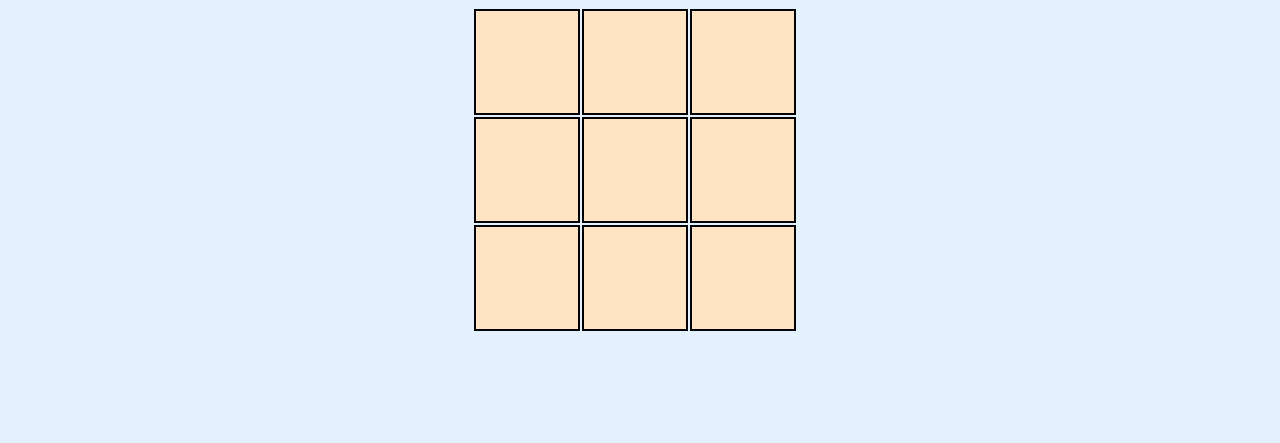
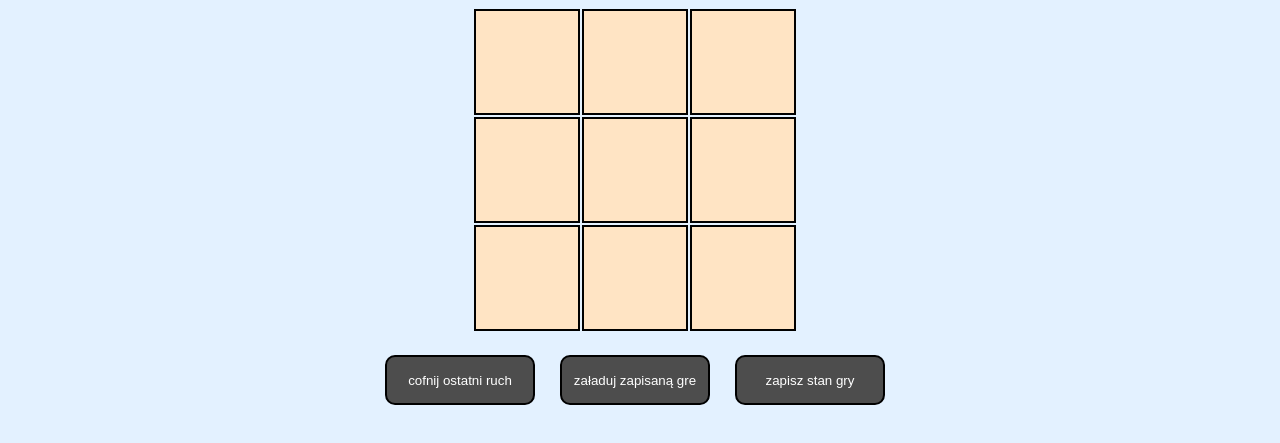
Before and after one commit to djarosz-hub/ProgramowanieAplikacjiWebowychLAB, a website built with webpack: page Lab4/dist/index.html in a window 1280 px wide. Both pictures are taken after a click on the item "KÓŁKO I KRZYŻYK". Shown: the part 235-678 px from the top of the page. Built offline with nearby package versions, Linux system fonts and the light colour scheme.

Commit message:
working on saving to session

```diff
--- a/Lab4/src/styles/_darkTheme.scss
+++ b/Lab4/src/styles/_darkTheme.scss
@@ -15,4 +15,7 @@
     --menuFontColor:rgba(245, 245, 245, 0.822);
     --gameFontColor:rgb(190, 190, 190);
     --cellColor:rgba(219, 219, 219, 0.5);
+    --undoBtnColor: rgb(49, 51, 83);
+    --saveBtnColor:rgb(32, 73, 42);
+    --loadBtnColor:rgb(50, 53, 30);
 }
--- a/Lab4/src/tictactoe/Board.ts
+++ b/Lab4/src/tictactoe/Board.ts
@@ -4,6 +4,9 @@ export default class Board {
     currentSymbol: number;
     tableSize: number;
     gameFinished: boolean;
+    ableToUndoMove: boolean;
+    ableToLoadGame: boolean;
+    ableToSaveGame: boolean;
     constructor(size: number) {
         this.gameFinished = false;
         this.currentSymbol = 1;
@@ -23,7 +26,13 @@ export default class Board {
             }
         }
         this.setHeaderValue(this.currentSymbol);
+        this.createSavingButtons();
+        this.ableToLoadGame = false;
+        this.ableToUndoMove = false;
+        this.ableToSaveGame = false;
+        this.checkSessionButtonsState();
     }
+    //#region logic section
     setHeaderValue(currSymbol: number): void {
         const header = <HTMLElement>document.getElementById('tttHeader');
         let val: string = "";
@@ -62,6 +71,7 @@ export default class Board {
             this.currentSymbol *= -1;
             this.setHeaderValue(this.currentSymbol);
         }
+        this.checkSessionButtonsState();
     }
     checkForGameFinish(): boolean {
         const size = this.tableSize;
@@ -196,4 +206,87 @@ export default class Board {
         }
         return correctCells;
     }
+    //#endregion
+
+    createSavingButtons(): void {
+        const container = <HTMLElement>document.getElementById('gameContainer');
+        const buttonHolder = <HTMLDivElement>document.createElement('div');
+        buttonHolder.classList.add('buttonsHolder');
+
+        const undoBtn = <HTMLButtonElement>document.createElement('button');
+        undoBtn.innerHTML = 'cofnij ostatni ruch';
+        undoBtn.classList.add('sessionBtn')
+        undoBtn.setAttribute('id', 'undoBtn');
+        undoBtn.setAttribute('disabled', 'true');
+        undoBtn.addEventListener('click', () => this.undoLastMove());
+
+        const saveBtn = <HTMLButtonElement>document.createElement('button');
+        saveBtn.innerHTML = 'zapisz stan gry';
+        saveBtn.classList.add('sessionBtn');
+        saveBtn.setAttribute('id', 'saveBtn');
+        saveBtn.setAttribute('disabled', 'true');
+        saveBtn.addEventListener('click', () => this.saveGame())
+
+        const loadBtn = <HTMLButtonElement>document.createElement('button');
+        loadBtn.innerHTML = 'załaduj zapisaną gre';
+        loadBtn.classList.add('sessionBtn');
+        loadBtn.setAttribute('id', 'loadBtn');
+        loadBtn.setAttribute('disabled', 'true');
+        loadBtn.addEventListener('click', () => this.loadGame())
+
+        buttonHolder.appendChild(undoBtn);
+        buttonHolder.appendChild(loadBtn);
+        buttonHolder.appendChild(saveBtn);
+
+        container.appendChild(buttonHolder)
+    }
+    checkSessionButtonsState(): void {
+        const lastMoveAvailable = sessionStorage.getItem('lastMove');
+        if (lastMoveAvailable) {
+            this.ableToUndoMove = true;
+        }
+        const savedGameAvailable = localStorage.getItem('savedGame');
+        if (savedGameAvailable) {
+            this.ableToLoadGame = true;
+        }
+        const anyMoveOnBoard = this.cells.some(x => x.cellValue !== undefined);
+        if (anyMoveOnBoard)
+            this.ableToSaveGame = true;
+        this.refreshSessionButtonsAvailability();
+    }
+    refreshSessionButtonsAvailability(): void {
+        const loadBtn = document.getElementById('loadBtn');
+        const saveBtn = document.getElementById('saveBtn');
+        const undoBtn = document.getElementById('undoBtn');
+        if(this.ableToUndoMove){
+            undoBtn?.removeAttribute('disabled');
+        }
+        else{
+            undoBtn?.setAttribute('disabled','true');
+        }
+
+        if(this.ableToSaveGame){
+            saveBtn?.removeAttribute('disabled');
+        }
+        else{
+            saveBtn?.setAttribute('disabled','true');
+        }
+
+        if(this.ableToLoadGame){
+            loadBtn?.removeAttribute('disabled');
+        }
+        else{
+            loadBtn?.setAttribute('disabled','true');
+        }
+    }
+
+    saveGame(): void {
+        console.log(this)
+    }
+    loadGame(): void {
+        console.log(this)
+    }
+    undoLastMove(): void {
+        console.log(this)
+    }
 }
--- a/Lab4/src/tictactoe/styles/_cell.scss
+++ b/Lab4/src/tictactoe/styles/_cell.scss
@@ -1,3 +1,4 @@
+
 .cell {
   width: 100px;
   height: 100px;
--- a/Lab4/src/tictactoe/styles/_styles.scss
+++ b/Lab4/src/tictactoe/styles/_styles.scss
@@ -1,4 +1,50 @@
-@import 'cell';
-:root{
-    --cellColor:bisque;
+@import "cell";
+@import "../../styles/mixins";
+
+:root {
+  --cellColor: bisque;
+  --undoBtnColor: rgb(76, 86, 223);
+  --saveBtnColor: rgb(24, 170, 61);
+  --loadBtnColor: rgb(130, 145, 0);
 }
+.sessionBtn {
+  width: 150px;
+  height: 50px;
+  @include defaultBorder(2px, black);
+  display:flex;
+  justify-content: center;
+  align-items: center;
+  color:white;
+  border-radius: 10px;
+  &:hover{
+    background:chocolate;
+  }
+
+}
+#undoBtn {
+  background-color: var(--undoBtnColor);
+  &[disabled]{
+    background:rgb(77, 77, 77);
+  }
+}
+#saveBtn {
+  background-color: var(--saveBtnColor);
+  &[disabled]{
+    background:rgb(77, 77, 77);
+  }
+}
+#loadBtn {
+  background-color: var(--loadBtnColor);
+  &[disabled]{
+    background:rgb(77, 77, 77);
+  }
+}
+.buttonsHolder{
+    width:500px;
+    position:absolute;
+    bottom:0;
+    left:calc(50% - 250px);
+    display:flex;
+    align-items: center;
+    justify-content: space-between;
+}
```
Also changed, not shown: labTestLancuchowanieDekoratorow/index.ts (+109 -109 lines), Lab4/dist/index.js.
